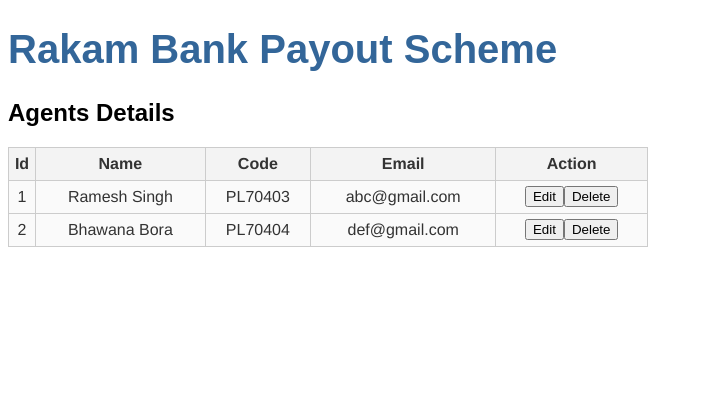
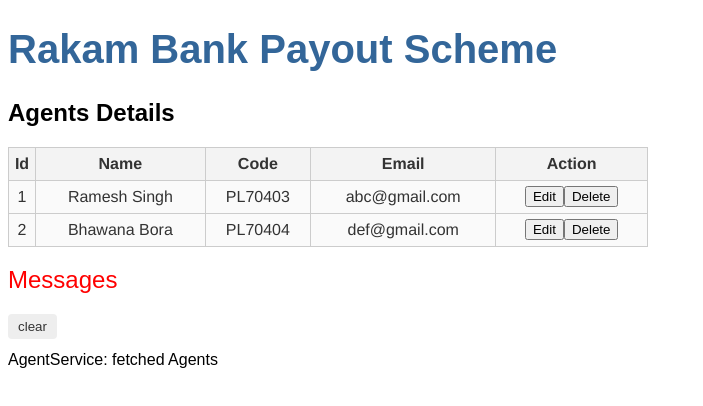
Before and after one commit to ramesh-singh01/rakam-bank-ui, an Angular app in the folder rakam-bank-ui/: page / in a window 1280 px wide. Shown: the top 406 px of the page, without its empty margins (0-703 px from the left). Built offline with nearby package versions, Linux system fonts and the light colour scheme.

Commit message:
Added message component.

```diff
--- a/rakam-bank-ui/src/app/agent.service.ts
+++ b/rakam-bank-ui/src/app/agent.service.ts
@@ -1,15 +1,18 @@
 import { Injectable } from '@angular/core';
 import {Agent} from './agent';
 import {AGENTS} from './mock-agents';
+import {Observable, of} from 'rxjs';
+import {MessageService} from './message.service';
 
 @Injectable({
   providedIn: 'root'
 })
 export class AgentService {
 
-  constructor() { }
+  constructor(private messageService: MessageService) { }
 
-  getAgents(): Agent[] {
-    return AGENTS;
+  getAgents(): Observable<Agent[]> {
+    this.messageService.add('AgentService: fetched Agents');
+    return of(AGENTS);
   }
 }
--- a/rakam-bank-ui/src/app/agents/agents.component.ts
+++ b/rakam-bank-ui/src/app/agents/agents.component.ts
@@ -1,6 +1,7 @@
 import { Component, OnInit } from '@angular/core';
 import {Agent} from '../agent';
 import {AgentService} from '../agent.service';
+import {MessageService} from '../message.service'
 
 @Component({
   selector: 'app-agents',
@@ -9,10 +10,11 @@
 })
 export class AgentsComponent implements OnInit {
 
-  constructor(private agentService: AgentService) { }
+  constructor(private agentService: AgentService,
+    private messageService: MessageService) { }
 
   ngOnInit(): void {
-    this.agents= this.agentService.getAgents();
+    this.getAgents();
   }
 
   agents: Agent[];
@@ -21,6 +23,7 @@
 
   editAgent(agent: Agent): void {
     this.selectedAgent= agent;
+    this.messageService.add('AgentService: Selected agent id=${agent.id}');
   }
 
   cancelAgent(): void{
@@ -36,7 +39,8 @@
   }
 
   getAgents(): void{
-    this.agents= this.agentService.getAgents();
+    this.agentService.getAgents()
+    .subscribe(agents =>this.agents= agents);
   }
 
 }
--- a/rakam-bank-ui/src/app/app.component.html
+++ b/rakam-bank-ui/src/app/app.component.html
@@ -1,2 +1,3 @@
 <h1>{{title}}</h1>
 <app-agents></app-agents>
+<app-messages></app-messages>
--- a/rakam-bank-ui/src/app/app.module.ts
+++ b/rakam-bank-ui/src/app/app.module.ts
@@ -4,11 +4,13 @@
 
 import { AppComponent } from './app.component';
 import { AgentsComponent } from './agents/agents.component';
+import { MessagesComponent } from './messages/messages.component';
 
 @NgModule({
   declarations: [
     AppComponent,
     AgentsComponent,
+    MessagesComponent,
   ],
   imports: [
     BrowserModule,
--- /dev/null
+++ b/rakam-bank-ui/src/app/message.service.ts
@@ -0,0 +1,19 @@
+import { Injectable } from '@angular/core';
+
+@Injectable({
+  providedIn: 'root'
+})
+export class MessageService {
+
+  constructor() { }
+
+  messages: string[] = [];
+
+  add(message: string) {
+    this.messages.push(message);
+  }
+
+  clear() {
+    this.messages = [];
+  }
+}
--- /dev/null
+++ b/rakam-bank-ui/src/app/messages/messages.component.css
@@ -0,0 +1,34 @@
+h2 {
+    color: red;
+    font-family: Arial, Helvetica, sans-serif;
+    font-weight: lighter;
+  }
+  body {
+    margin: 2em;
+  }
+  body, input[text], button {
+    color: crimson;
+    font-family: Cambria, Georgia;
+  }
+
+  button.clear {
+    font-family: Arial;
+    background-color: #eee;
+    border: none;
+    padding: 5px 10px;
+    border-radius: 4px;
+    cursor: pointer;
+    cursor: hand;
+  }
+  button:hover {
+    background-color: #cfd8dc;
+  }
+  button:disabled {
+    background-color: #eee;
+    color: #aaa;
+    cursor: auto;
+  }
+  button.clear {
+    color: #333;
+    margin-bottom: 12px;
+  }
--- /dev/null
+++ b/rakam-bank-ui/src/app/messages/messages.component.html
@@ -0,0 +1,8 @@
+<div *ngIf="messageService.messages.length">
+
+    <h2>Messages</h2>
+    <button class="clear"
+            (click)="messageService.clear()">clear</button>
+    <div *ngFor='let message of messageService.messages'> {{message}} </div>
+
+  </div>
--- /dev/null
+++ b/rakam-bank-ui/src/app/messages/messages.component.ts
@@ -0,0 +1,16 @@
+import { Component, OnInit } from '@angular/core';
+import {MessageService} from '../message.service';
+
+@Component({
+  selector: 'app-messages',
+  templateUrl: './messages.component.html',
+  styleUrls: ['./messages.component.css']
+})
+export class MessagesComponent implements OnInit {
+
+  constructor(public messageService: MessageService) { }
+
+  ngOnInit(): void {
+  }
+
+}
```
Also changed, not shown: 2 other files (tests, documents, lock files or other folders).
